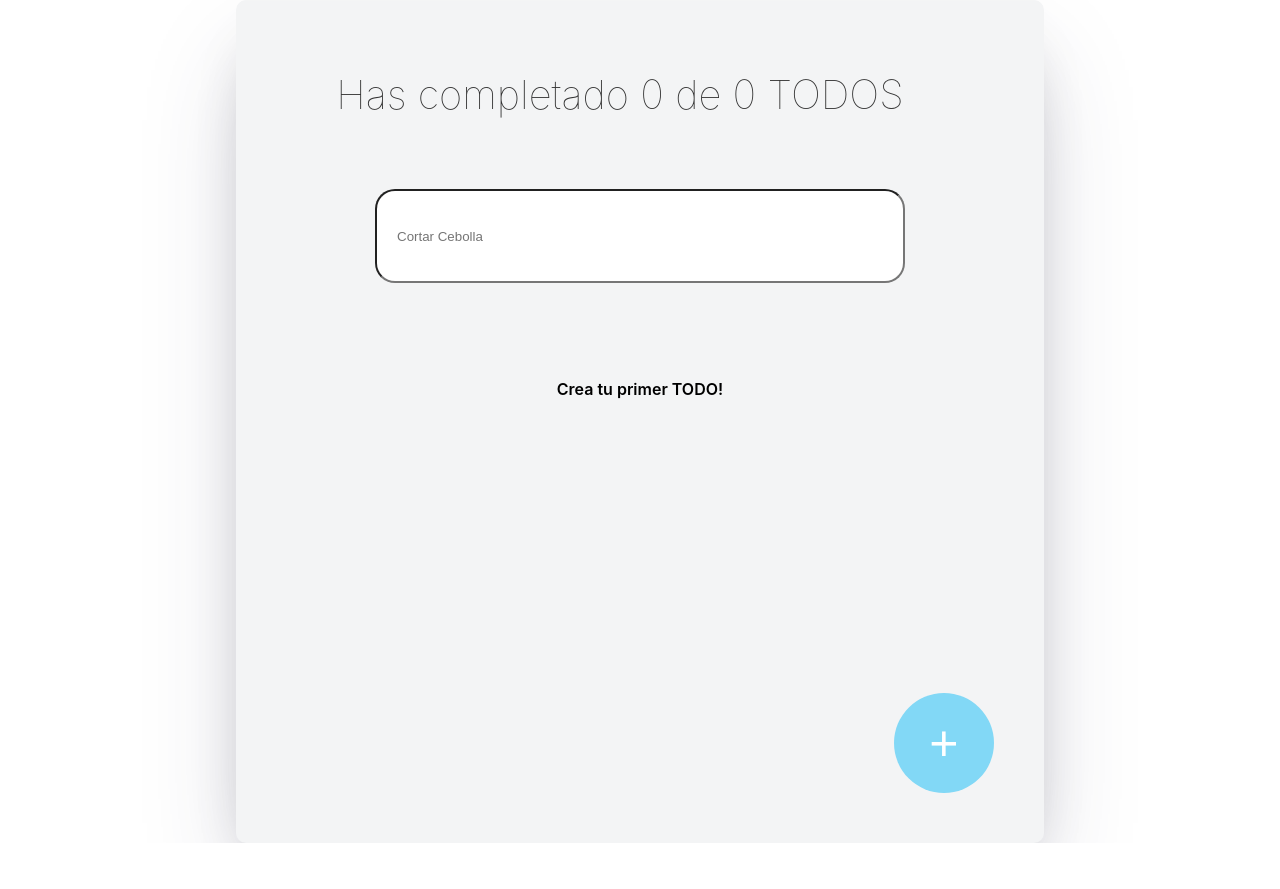
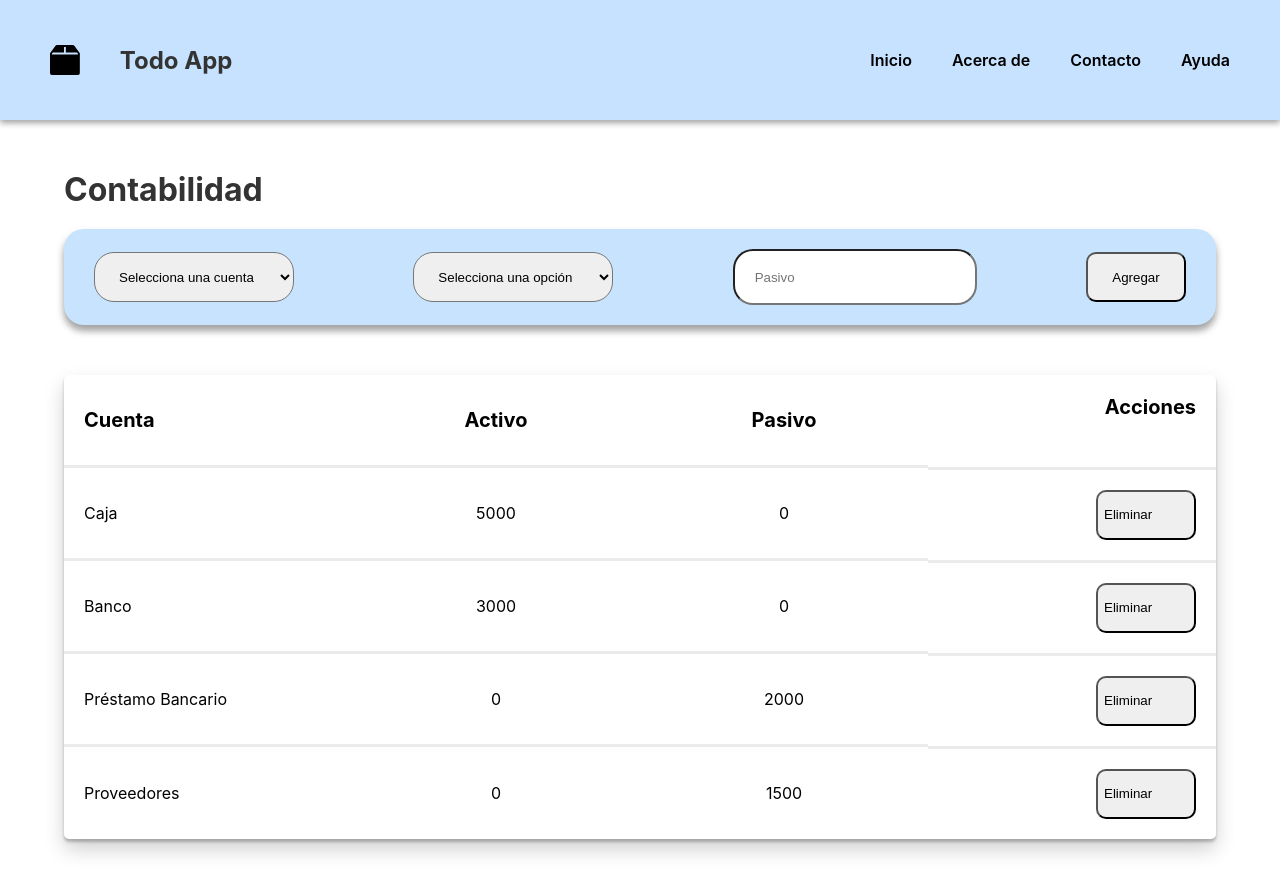
Before and after one commit to PANAMA-TEC/SEMESTRAL-lX-1LS244, a React (Vite) app: page / in a window 1280 px wide. Before the commit the page ends 843 px from the top, so only its background shows below. Built offline with nearby package versions, Linux system fonts and the light colour scheme.

Commit message:
ajustando la distribución de las tablas

```diff
--- a/src/components/App/index.jsx
+++ b/src/components/App/index.jsx
@@ -42,11 +42,11 @@ const App = () =>{
   return(
       <div className='App'>
 
-        {/* <NavegadorSuperior />
-        <AccountingModule/> */}
+        <NavegadorSuperior />
+        <AccountingModule/>
 
 
-
+{/*
         <div className='contenedorPrincipal'>
 
           <TodoCounter />
@@ -69,7 +69,7 @@ const App = () =>{
         </div>
 
         { openModal ? <Modal> <TodoForm></TodoForm> </Modal>: "" }
-
+*/}
       </div>
     )
 
--- a/src/components/Contabilidad/index.css
+++ b/src/components/Contabilidad/index.css
@@ -12,6 +12,14 @@
     /* border-style: solid; */
 }
 
+button {
+    width: 100px;
+    height: 50px;
+    border-radius: 10px;
+    cursor: pointer;
+    text-align: center;
+}
+
 table {
     width: 100%;
     border-collapse: collapse;
@@ -22,15 +30,31 @@ table {
 
     margin: 50px;
     text-align: left;
+    table-layout: fixed;
 }
 
-select, input, button{
+/* Centra el contenido de todas las celdas excepto la primera y la última columna */
+table td:not(:first-child):not(:last-child),
+table th:not(:first-child):not(:last-child) {
+    text-align: center;
+}
+
+/* Alinea la última columna a la izquierda */
+table td:last-child, table th:last-child {
+    display: flex;
+    justify-content: right;
+    /* text-align: right; */
+}
+
+select, input{
     height:50px;
-    width: 300px;
+    width: 200px;
     border-radius: 20px;
     padding-left: 20px;
     padding-right: 20px;
 }
+
+
 
 form{
     /* border-style: solid; */
@@ -47,6 +71,7 @@ th {
     /* background-color: blue; */
     padding: 20px;
     height: 50px;
+    font-size: 20px;
 
 }
 td {
--- a/src/components/Contabilidad/index.jsx
+++ b/src/components/Contabilidad/index.jsx
@@ -68,7 +68,8 @@ const AccountingModule = () => {
                 <button type="submit">Agregar</button>
             </form>
 
-            <table>
+            <table >
+
                 <thead>
                     <tr>
                         <th>Cuenta</th>
```
